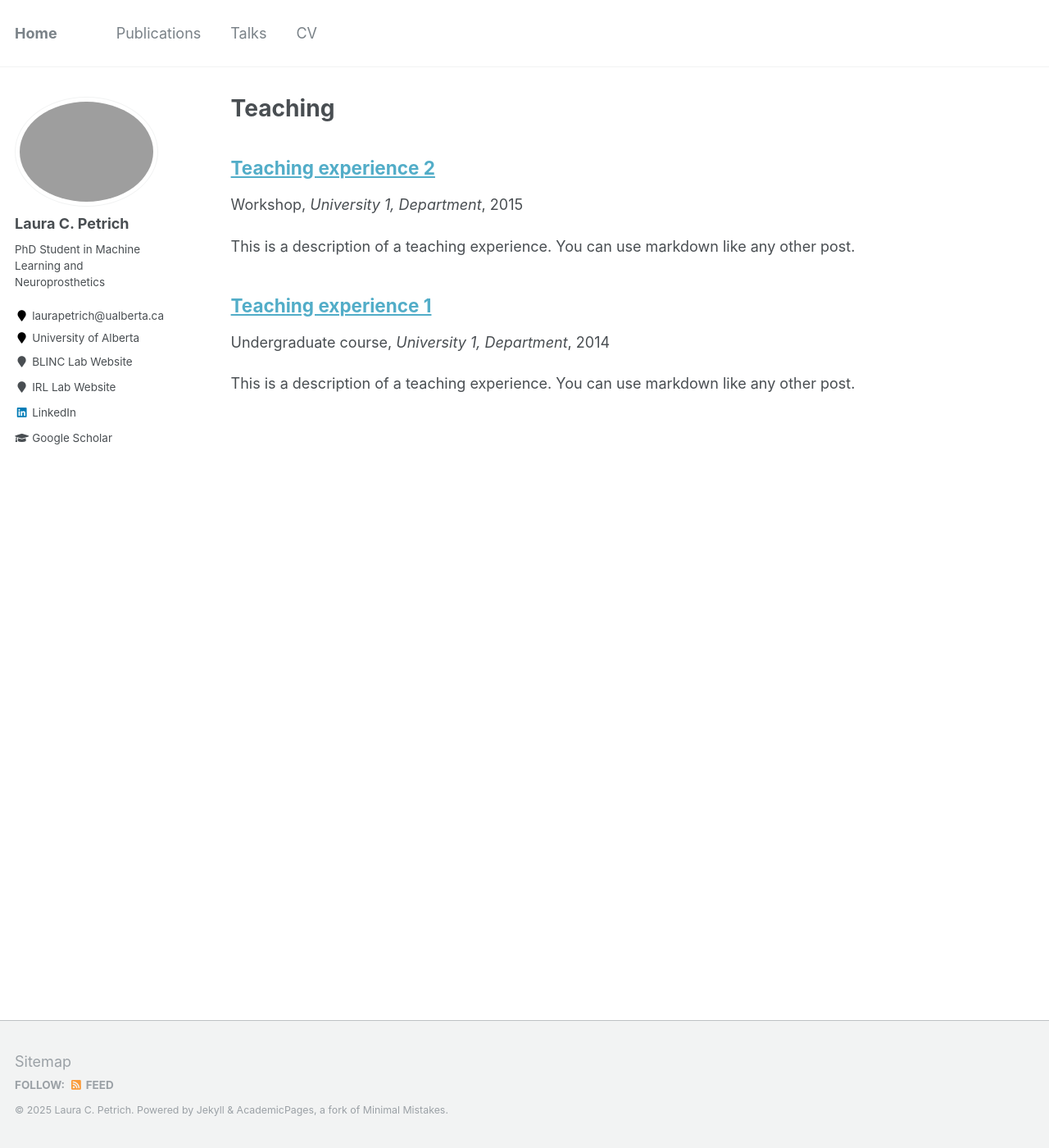
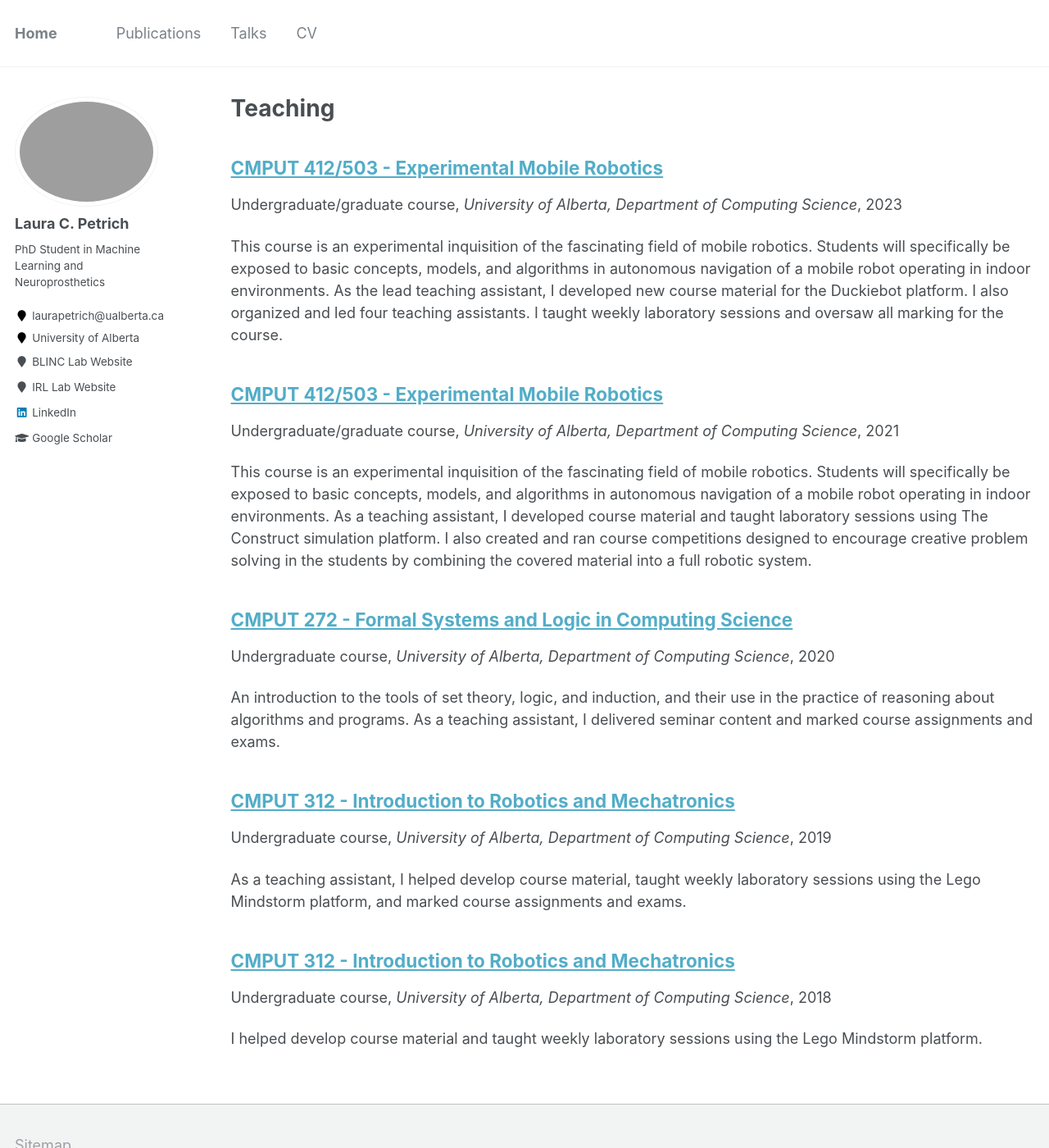
Before and after one commit to lpetrich/lpetrich.github.io, a Jekyll site: the page built from _pages/teaching.html, in a window 1280 px wide and 1400 px high. Shown: the whole window at 82% size. Built offline with Jekyll 4.4.1, drawn with Linux system fonts in a browser that asks for light colours.

Commit message:
added teaching experience

```diff
--- a/_pages/cv.md
+++ b/_pages/cv.md
@@ -11,16 +11,15 @@ redirect_from:
 
 Education
 ======
-* B.S. in GitHub, GitHub University, 2012
-* M.S. in Jekyll, GitHub University, 2014
-* Ph.D in Version Control Theory, GitHub University, 2018 (expected)
+* Doctor of Philosophy in Computing Science, University of Alberta, 2028 (expected)
+* Master of Science in Computing Science, University of Alberta, 2023
+* Bachelor of Science with Honors in Computing Science, University of Alberta, 2019
 
 Work experience
 ======
-* Summer 2015: Research Assistant
-  * Github University
-  * Duties included: Tagging issues
-  * Supervisor: Professor Git
+* 11/2021 - 12/2022: Associate Machine Learning Scientist
+  * Amii
+  * Duties included: Designed and implemented a machine learning-based optimization system for autonomous robotic warehouses, resulting in a 200% improvement in operational throughput.
 
 * Fall 2015: Research Assistant
   * Github University
@@ -56,4 +55,4 @@ Teaching
 
 Service and leadership
 ======
-* Currently signed in to 43 different slack teams
+* Reviewer for...
--- a/_teaching/2014-spring-teaching-1.md
+++ /dev/null
@@ -1,20 +0,0 @@
----
-title: "Teaching experience 1"
-collection: teaching
-type: "Undergraduate course"
-permalink: /teaching/2014-spring-teaching-1
-venue: "University 1, Department"
-date: 2014-01-01
-location: "City, Country"
----
-
-This is a description of a teaching experience. You can use markdown like any other post.
-
-Heading 1
-======
-
-Heading 2
-======
-
-Heading 3
-======
--- a/_teaching/2015-spring-teaching-2.md
+++ /dev/null
@@ -1,20 +0,0 @@
----
-title: "Teaching experience 2"
-collection: teaching
-type: "Workshop"
-permalink: /teaching/2015-spring-teaching-1
-venue: "University 1, Department"
-date: 2015-01-01
-location: "City, Country"
----
-
-This is a description of a teaching experience. You can use markdown like any other post.
-
-Heading 1
-======
-
-Heading 2
-======
-
-Heading 3
-======
--- /dev/null
+++ b/_teaching/2018-fall-cmput312.md
@@ -0,0 +1,24 @@
+---
+title: "CMPUT 312 - Introduction to Robotics and Mechatronics"
+collection: teaching
+type: "Undergraduate course"
+permalink: /teaching/2018-fall-cmput312
+venue: "University of Alberta, Department of Computing Science"
+date: 2018-09-01
+location: "Edmonton, Alberta, Canada"
+---
+
+I helped develop course material and taught weekly laboratory sessions using the Lego Mindstorm platform.
+
+Topics covered:
+- Algorithms and software paradigms for robot programming;
+- Mathematical modeling of robot arms and rovers including kinematics, and an introduction to dynamics and control;
+- Sensors, motors and their modeling;
+- Basics of image processing and machine vision;
+- Vision-guided motion control (i.e., visual servoing).
+
+<!-- Heading 2
+======
+
+Heading 3
+======  -->
--- /dev/null
+++ b/_teaching/2019-fall-cmput312.md
@@ -0,0 +1,24 @@
+---
+title: "CMPUT 312 - Introduction to Robotics and Mechatronics"
+collection: teaching
+type: "Undergraduate course"
+permalink: /teaching/2019-fall-cmput312
+venue: "University of Alberta, Department of Computing Science"
+date: 2019-09-01
+location: "Edmonton, Alberta, Canada"
+---
+
+As a teaching assistant, I helped develop course material, taught weekly laboratory sessions using the Lego Mindstorm platform, and marked course assignments and exams.
+
+Topics covered:
+- Algorithms and software paradigms for robot programming;
+- Mathematical modeling of robot arms and rovers including kinematics, and an introduction to dynamics and control;
+- Sensors, motors and their modeling;
+- Basics of image processing and machine vision;
+- Vision-guided motion control (i.e., visual servoing).
+
+<!-- Heading 2
+======
+
+Heading 3
+======  -->
--- /dev/null
+++ b/_teaching/2020-fall-cmput272.md
@@ -0,0 +1,19 @@
+---
+title: "CMPUT 272 - Formal Systems and Logic in Computing Science"
+collection: teaching
+type: "Undergraduate course"
+permalink: /teaching/2020-fall-cmput272
+venue: "University of Alberta, Department of Computing Science"
+date: 2020-09-01
+location: "Edmonton, Alberta, Canada"
+---
+
+An introduction to the tools of set theory, logic, and induction, and their use in the practice of reasoning about algorithms and programs. As a teaching assistant, I delivered seminar content and marked course assignments and exams.
+
+Topics covered:
+- Basic set theory;
+- The notion of a function;
+- Counting;
+- Propositional and predicate logic and their proof systems;
+- Inductive definitions and proofs by induction;
+- Program specification and correctness.
--- /dev/null
+++ b/_teaching/2021-winter-cmput412.md
@@ -0,0 +1,21 @@
+---
+title: "CMPUT 412/503 - Experimental Mobile Robotics"
+collection: teaching
+type: "Undergraduate/graduate course"
+permalink: /teaching/2021-winter-cmput412
+venue: "University of Alberta, Department of Computing Science"
+date: 2021-01-01
+location: "Edmonton, Alberta, Canada"
+---
+
+This course is an experimental inquisition of the fascinating field of mobile robotics. Students will specifically be exposed to basic concepts, models, and algorithms in autonomous navigation of a mobile robot operating in indoor environments. As a teaching assistant, I developed course material and taught laboratory sessions using The Construct simulation platform. I also created and ran course competitions designed to encourage creative problem solving in the students by combining the covered material into a full robotic system.
+
+Topics covered:
+- Robot operating system (ROS);
+- Autonomous navigation;
+- Motion control;
+- Localization;
+- Mapping;
+- Path planning;
+- Object detection;
+- Reinforcement learning in robotics.
--- /dev/null
+++ b/_teaching/2023-winter-cmput412.md
@@ -0,0 +1,21 @@
+---
+title: "CMPUT 412/503 - Experimental Mobile Robotics"
+collection: teaching
+type: "Undergraduate/graduate course"
+permalink: /teaching/2023-winter-cmput412
+venue: "University of Alberta, Department of Computing Science"
+date: 2023-01-01
+location: "Edmonton, Alberta, Canada"
+---
+
+This course is an experimental inquisition of the fascinating field of mobile robotics. Students will specifically be exposed to basic concepts, models, and algorithms in autonomous navigation of a mobile robot operating in indoor environments. As the lead teaching assistant, I developed new course material for the Duckiebot platform. I also organized and led four teaching assistants. I taught weekly laboratory sessions and oversaw all marking for the course.
+
+Topics covered:
+- Robot operating system (ROS);
+- Autonomous navigation;
+- Motion control;
+- Localization;
+- Mapping;
+- Path planning;
+- Object detection;
+- Reinforcement learning in robotics.
```
